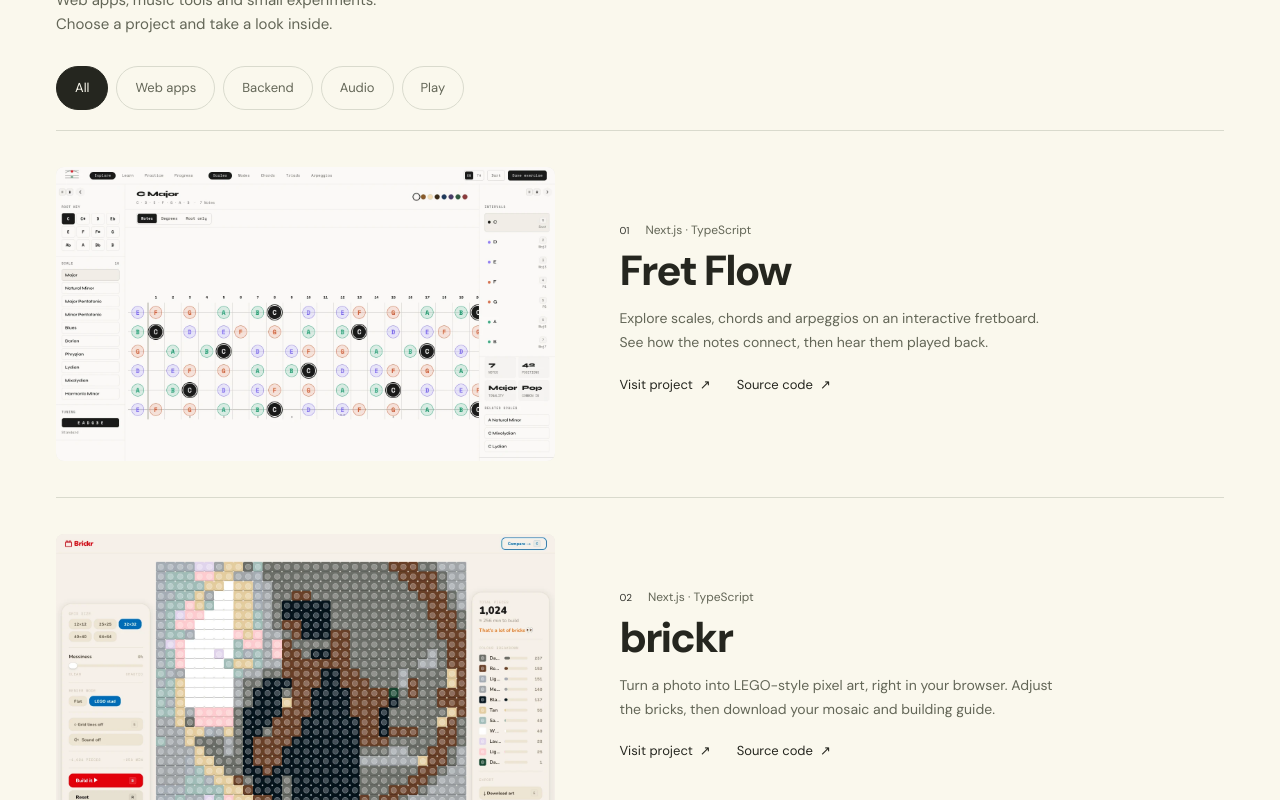
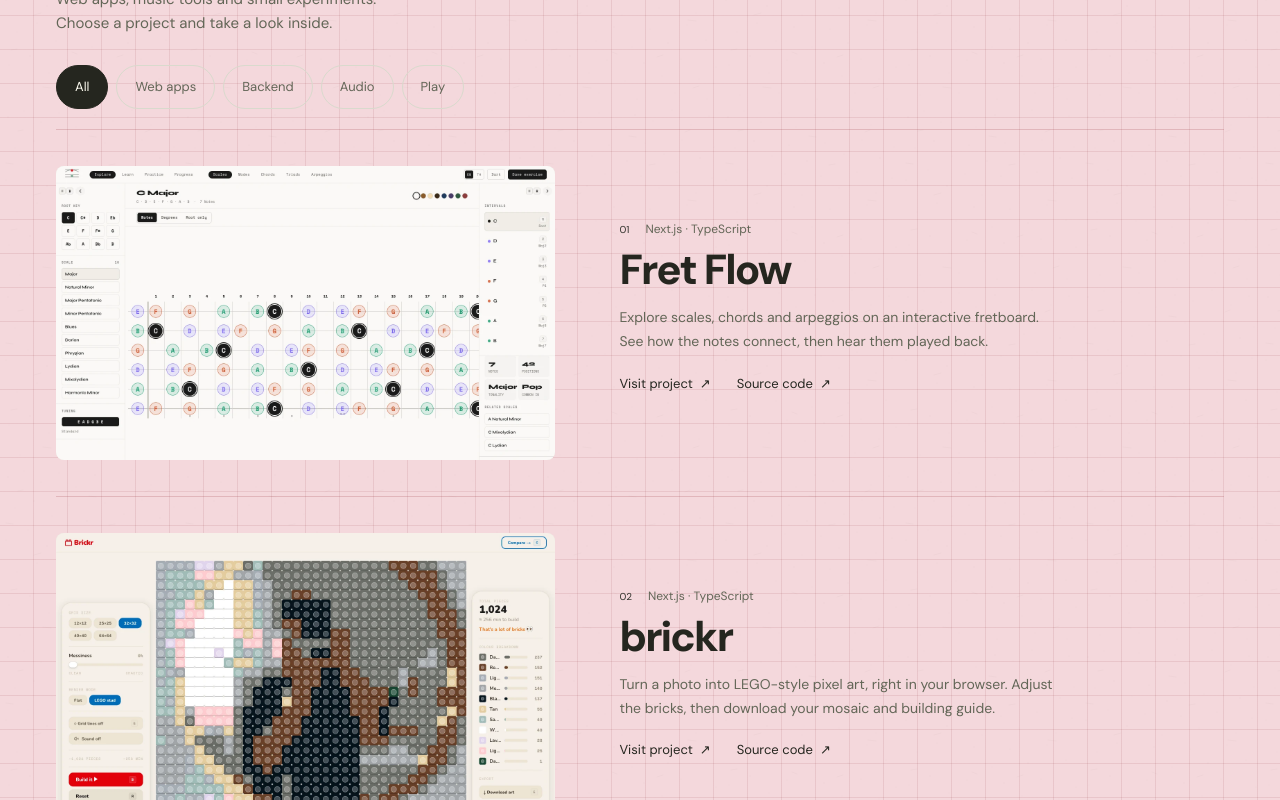
Before and after one commit to pandakn/panda-portfolio, a Next.js app: page / in a window 1280 px wide. Shown: the part 1660-2460 px from the top of the page. Built offline with nearby package versions, Linux system fonts and the light colour scheme.

Commit message:
feat(ui): add torn paper section backgrounds

```diff
--- a/src/app/globals.css
+++ b/src/app/globals.css
@@ -4,7 +4,31 @@
 
 :root {
   color-scheme: light;
+  --canvas: #f2ebdf;
   --paper: #faf8ed;
+  --paper-pink: #f4d8dc;
+  --paper-sage: #edf0dc;
+  --paper-sky: #dce9eb;
+  --paper-grain: url("/paper-grain.svg");
+  --torn-edge: polygon(
+    0 18px, 3% 11px, 7% 15px, 10% 4px, 14% 9px,
+    18% 2px, 22% 14px, 26% 8px, 30% 18px, 34% 10px,
+    39% 5px, 43% 16px, 48% 3px, 52% 11px, 57% 19px,
+    61% 7px, 66% 14px, 70% 4px, 75% 10px, 80% 2px,
+    84% 17px, 88% 9px, 92% 15px, 96% 5px, 100% 11px,
+    100% calc(100% - 16px), 96% calc(100% - 8px),
+    92% calc(100% - 20px), 88% calc(100% - 11px),
+    83% calc(100% - 17px), 79% calc(100% - 4px),
+    74% calc(100% - 13px), 70% calc(100% - 7px),
+    65% calc(100% - 19px), 60% calc(100% - 10px),
+    56% calc(100% - 3px), 51% calc(100% - 16px),
+    47% calc(100% - 8px), 42% calc(100% - 21px),
+    38% calc(100% - 12px), 33% calc(100% - 5px),
+    29% calc(100% - 18px), 24% calc(100% - 9px),
+    20% calc(100% - 16px), 15% calc(100% - 3px),
+    11% calc(100% - 12px), 7% calc(100% - 19px),
+    3% calc(100% - 8px), 0 calc(100% - 14px)
+  );
   --ink: #25261f;
   --muted-ink: #636657;
   --brand: #30312b;
@@ -46,7 +70,10 @@ html {
 }
 body {
   margin: 0;
-  background: var(--paper);
+  background-color: var(--canvas);
+  background-image: var(--paper-grain);
+  background-size: 180px 180px;
+  background-repeat: repeat;
   color: var(--ink);
   font-family: var(--font-body), sans-serif;
   font-optical-sizing: auto;
@@ -206,7 +233,10 @@ section[tabindex="-1"]:focus {
   height: var(--stage-height);
   position: sticky;
   top: 0;
-  background: var(--paper);
+  background-color: var(--canvas);
+  background-image: var(--paper-grain);
+  background-size: 180px 180px;
+  background-repeat: repeat;
   overflow: clip;
   isolation: isolate;
 }
@@ -613,9 +643,76 @@ section[tabindex="-1"]:focus {
 }
 .collection {
   position: relative;
+  isolation: isolate;
+  --sheet-color: var(--paper-pink);
+  --sheet-grid: rgb(160 72 79 / 13%);
+  --sheet-grid-size: 34px;
   padding: 64px 0 70px;
-  border-top: 1px solid var(--line);
   scroll-margin-top: 24px;
+}
+.collection::before {
+  background-image:
+    linear-gradient(
+      to right,
+      transparent calc(100% - 1px),
+      var(--sheet-grid) calc(100% - 1px)
+    ),
+    linear-gradient(
+      to bottom,
+      transparent calc(100% - 1px),
+      var(--sheet-grid) calc(100% - 1px)
+    );
+  background-size: var(--sheet-grid-size) var(--sheet-grid-size);
+}
+.about-section,
+.certifications-section,
+.site-footer {
+  position: relative;
+  isolation: isolate;
+  --sheet-grid: transparent;
+}
+.about-section {
+  --sheet-color: var(--paper);
+}
+.certifications-section {
+  --sheet-color: var(--paper-sage);
+}
+.site-footer {
+  --sheet-color: var(--paper-sky);
+}
+.collection::before,
+.about-section::before,
+.certifications-section::before,
+.site-footer::before,
+.collection::after,
+.about-section::after,
+.certifications-section::after,
+.site-footer::after {
+  content: "";
+  position: absolute;
+  left: 50%;
+  width: 100vw;
+  transform: translateX(-50%);
+  clip-path: var(--torn-edge);
+  pointer-events: none;
+}
+.collection::before,
+.about-section::before,
+.certifications-section::before,
+.site-footer::before {
+  z-index: -2;
+  inset-block: -16px;
+  background-color: var(--sheet-color);
+}
+.collection::after,
+.about-section::after,
+.certifications-section::after,
+.site-footer::after {
+  z-index: -1;
+  inset-block: -16px;
+  background-image: var(--paper-grain);
+  background-size: 180px 180px;
+  opacity: 0.24;
 }
 .collection-title {
   display: flex;
@@ -687,7 +784,7 @@ section[tabindex="-1"]:focus {
   gap: clamp(28px, 5vw, 72px);
   align-items: center;
   padding: 36px 0;
-  border-top: 1px solid var(--line);
+  border-top: 1px solid rgb(160 72 79 / 23%);
 }
 .project-item[hidden] {
   display: none;
@@ -884,7 +981,6 @@ section[tabindex="-1"]:focus {
   color: var(--brand);
 }
 .certifications-section {
-  border-top: 1px solid var(--line);
   padding: 30px 0 42px;
 }
 .certification-card {
@@ -914,9 +1010,6 @@ section[tabindex="-1"]:focus {
 }
 .certification-card p > span {
   margin-inline: 6px;
-}
-.site-footer {
-  border-top: 1px solid var(--line);
 }
 .footer-invitation {
   display: flex;
```
Also changed, not shown: public/paper-grain.svg (added).
